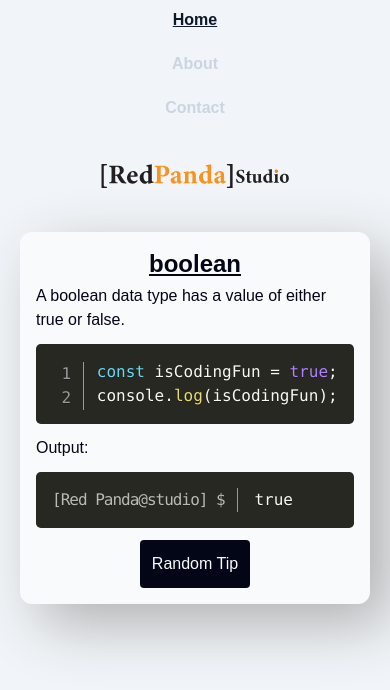
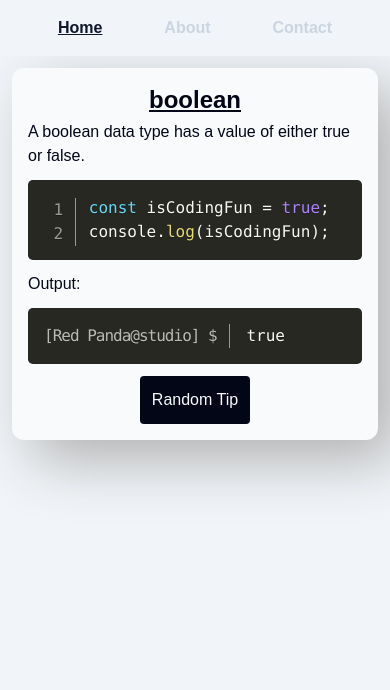
Before and after one commit to TimothyRedPanda/red-panda-portfolio, a Next.js app: page / in a window 390 px wide. Shown: the top 690 px of the page. Built offline with nearby package versions, Linux system fonts and the light colour scheme; a web font is replaced by a local one.

Commit message:
Fixed for google chrome mobile

```diff
--- a/src/app/components/Navbar.tsx
+++ b/src/app/components/Navbar.tsx
@@ -28,10 +28,7 @@ export default function Navbar() {
 	});
 
 	return (
-		<nav
-			id="header"
-			className="flex h-fit w-full font-bold flex-col gap-5 justify-evenly p-2 text-center md:flex-row place-content-center"
-		>
+		<nav className="flex h-fit w-full font-bold flex-row gap-5 justify-evenly items-center p-4 text-center place-content-center">
 			{aTags}
 		</nav>
 	);
--- a/src/app/layout.tsx
+++ b/src/app/layout.tsx
@@ -14,7 +14,7 @@ export default function RootLayout({
 }>) {
 	return (
 		<html lang="en">
-			<body className="h-screen w-screen grid overflow-hidden text-slate-900 bg-slate-100">
+			<body className="h-screen w-screen grid gap-0 overflow-hidden text-slate-900 bg-slate-100">
 				<Navbar />
 				<main className="overflow-x-hidden overflow-y-scroll">{children}</main>
 			</body>
--- a/src/app/page.tsx
+++ b/src/app/page.tsx
@@ -5,8 +5,8 @@ import questions from "./data/questions";
 export default function Home() {
 	const randomNumb = Math.floor(Math.random() * questions.length);
 	return (
-		<main className="p-5 h-dvh gap-6 flex flex-col pt-0">
-			<span className="logo place-self-center scale-75 md:scale-100">
+		<main className="p-3 gap-6 flex flex-col">
+			<span className="hidden md:inline logo place-self-center scale-75 md:scale-100">
 				<RedPandaStudio />
 			</span>
 			<span className="grid grid-flow-row grid-cols-1 gap-10">
```
